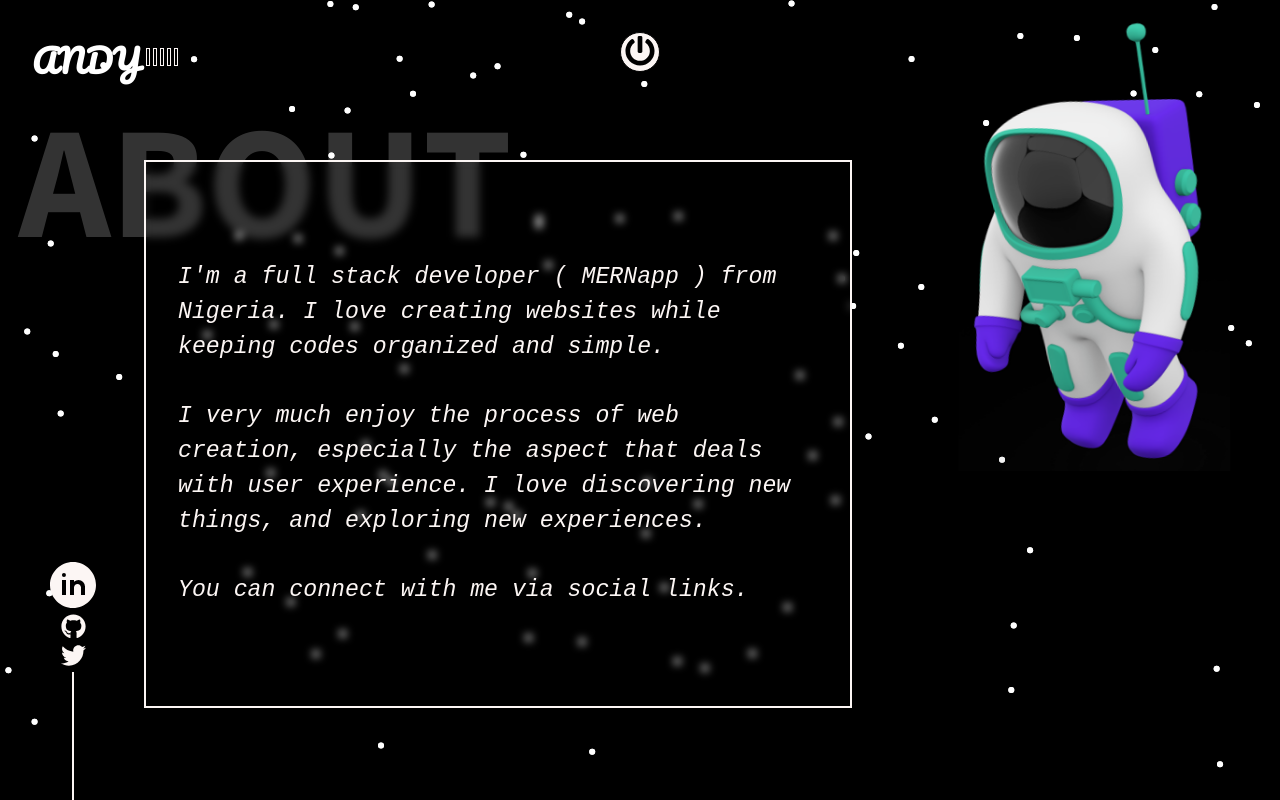
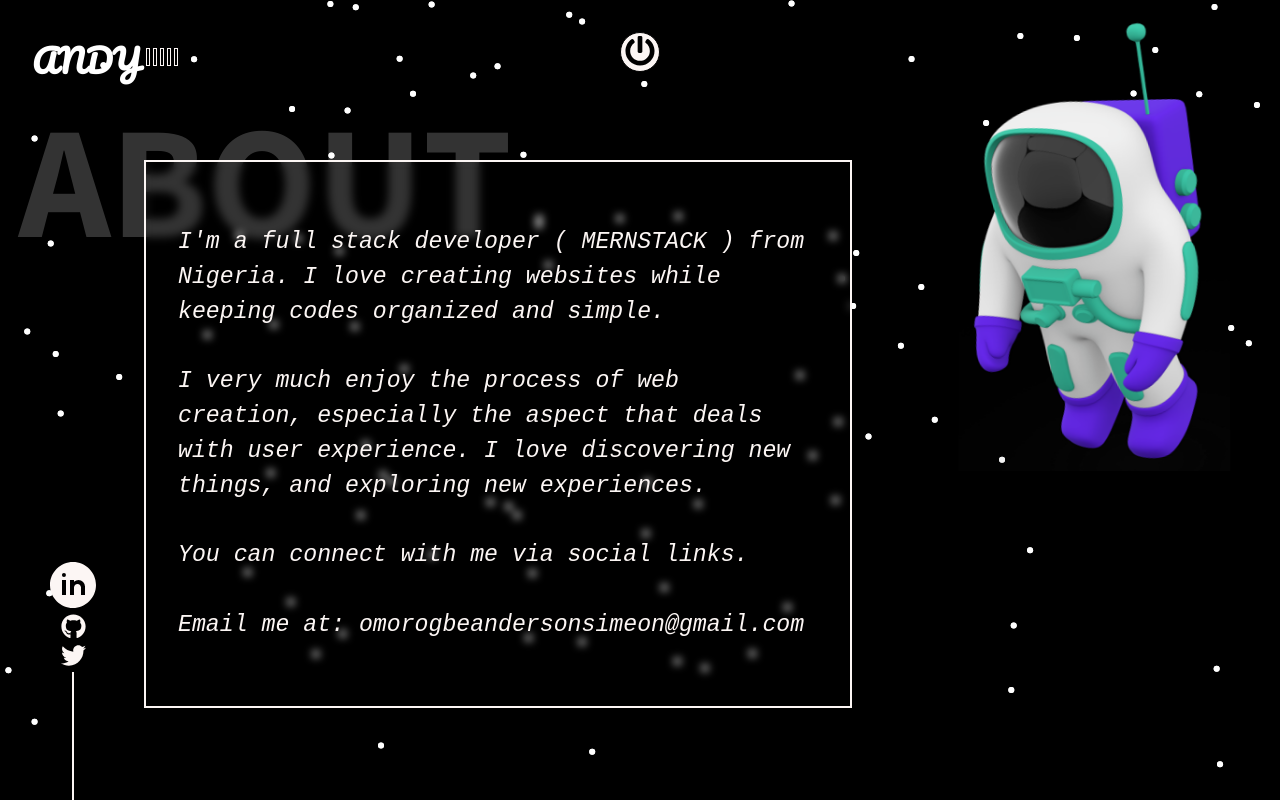
Before and after one commit to IamAnderson/Portfolio, a React (Create React App) app: page /About in a window 1280 px wide. Built offline with nearby package versions, Linux system fonts and the light colour scheme.

Commit message:
Update AboutPage.js

```diff
--- a/src/Components/AboutPage.js
+++ b/src/Components/AboutPage.js
@@ -83,11 +83,13 @@ const AboutPage = () => {
         <BigTitle Text='ABOUT'/>
 
         <Main>
-        I'm a full stack developer ( MERNapp ) from Nigeria. I love creating websites while keeping codes organized and simple.
+        I'm a full stack developer ( MERNSTACK ) from Nigeria. I love creating websites while keeping codes organized and simple.
         <br /> <br />
         I very much enjoy the process of web creation, especially the aspect that deals with user experience. I love discovering new things, and exploring new experiences.
         <br /> <br />
         You can connect with me via social links.
+        <br /> <br />
+        Email me at: omorogbeandersonsimeon@gmail.com
         </Main>
 
         <SpaceMan>
```
